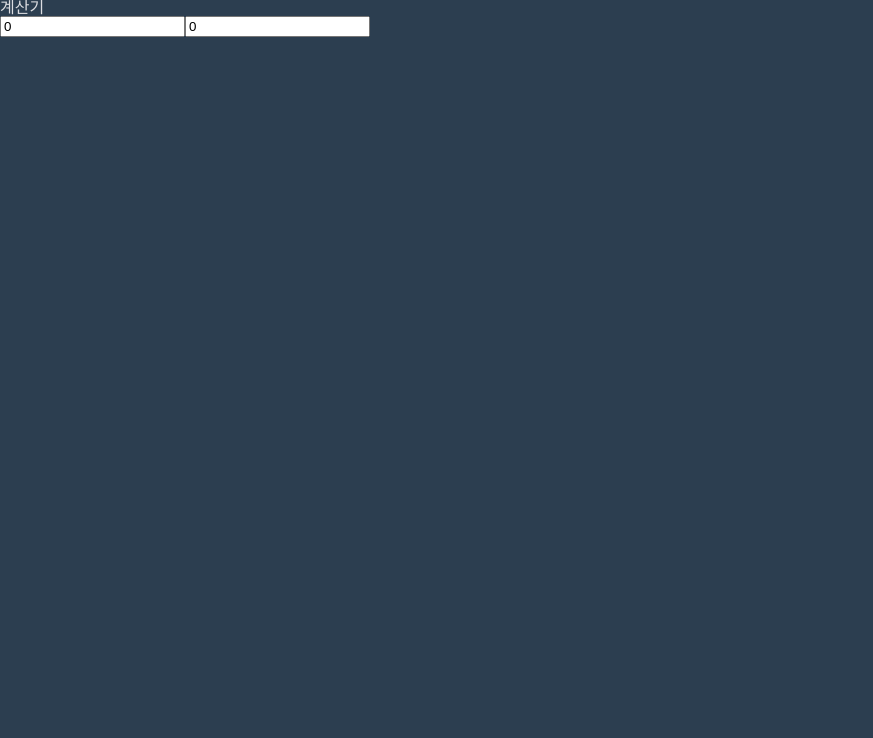
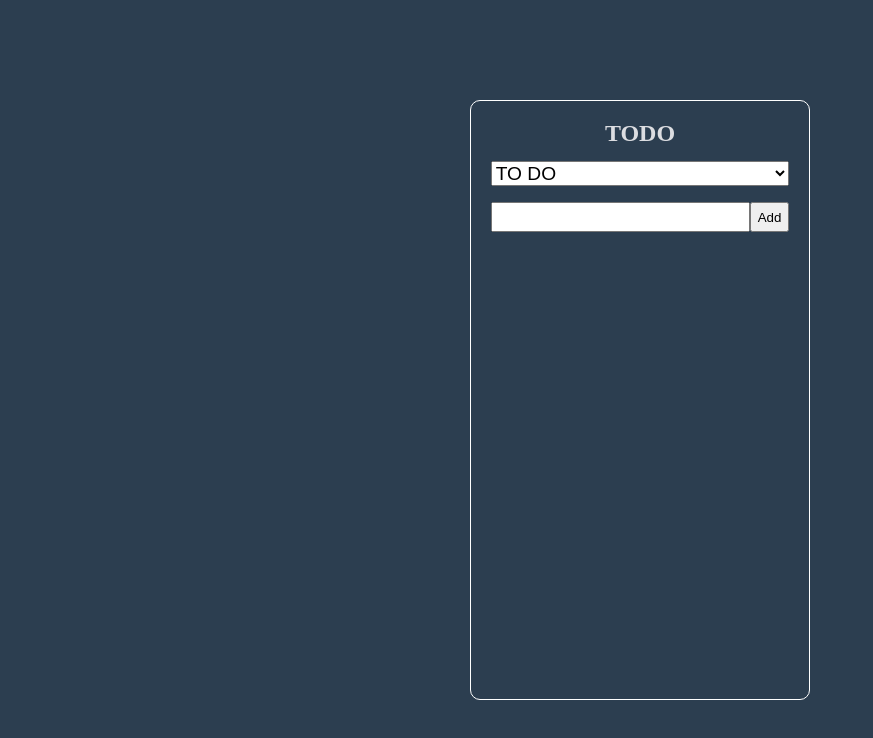
Before and after one commit to min33sky/recoil-todo, a React (Create React App) app: page / in a window 1280 px wide. Shown: the top 738 px of the page, without its empty margins (0-873 px from the left). Built offline with nearby package versions, Linux system fonts and the light colour scheme.

Commit message:
:lipstick: select, input, container

```diff
--- a/package.json
+++ b/package.json
@@ -10,6 +10,7 @@
     "@types/node": "^16.11.19",
     "@types/react": "^17.0.38",
     "@types/react-dom": "^17.0.11",
+    "framer-motion": "^6.2.4",
     "react": "^17.0.2",
     "react-dom": "^17.0.2",
     "react-hook-form": "^7.22.5",
--- a/src/App.tsx
+++ b/src/App.tsx
@@ -50,6 +50,7 @@ const GlobalStyle = createGlobalStyle`
     content: '';
     content: none;
   }
+
   table {
     border-collapse: collapse;
     border-spacing: 0;
@@ -79,8 +80,9 @@ export default function App() {
   return (
     <>
       <GlobalStyle />
-      {/* <TodoList /> */}
-      <TimeCalc />
+      <TodoList />
+
+      {/* <TimeCalc /> */}
     </>
   );
 }
--- a/src/components/CreateTodo.tsx
+++ b/src/components/CreateTodo.tsx
@@ -1,6 +1,19 @@
 import { useForm } from 'react-hook-form';
 import { useRecoilValue, useSetRecoilState } from 'recoil';
+import styled from 'styled-components';
 import { categoryState, todoState } from '../atoms/todoAtom';
+
+const Form = styled.form`
+  display: flex;
+  margin-bottom: 2rem;
+
+  input {
+    flex-grow: 1;
+    outline: none;
+    padding: 2px 4px;
+    font-size: 1.2rem;
+  }
+`;
 
 export interface IForm {
   toDo: string;
@@ -32,7 +45,7 @@ function CreateTodo() {
   };
 
   return (
-    <form onSubmit={handleSubmit(handleValid)}>
+    <Form onSubmit={handleSubmit(handleValid)}>
       <input
         type="text"
         {...register('toDo', {
@@ -40,7 +53,7 @@ function CreateTodo() {
         })}
       />
       <button type="submit">Add</button>
-    </form>
+    </Form>
   );
 }
 
--- a/src/components/Todo.tsx
+++ b/src/components/Todo.tsx
@@ -1,6 +1,12 @@
+import { motion } from 'framer-motion';
 import React from 'react';
 import { useSetRecoilState } from 'recoil';
+import styled from 'styled-components';
 import { Caterogies, ITodo, todoState } from '../atoms/todoAtom';
+
+const Container = styled(motion.li)`
+  /* TODO */
+`;
 
 function Todo({ text, category, id }: ITodo) {
   const setTodos = useSetRecoilState(todoState);
@@ -47,7 +53,7 @@ function Todo({ text, category, id }: ITodo) {
   };
 
   return (
-    <li>
+    <Container layout initial={{ opacity: 0 }} animate={{ opacity: 1 }} exit={{ opacity: 0 }}>
       <span>{text}</span>
       {category !== Caterogies.DOING && (
         <button name="DOING" onClick={handleClick}>
@@ -65,7 +71,7 @@ function Todo({ text, category, id }: ITodo) {
         </button>
       )}
       <button onClick={deleteTodo}>삭제</button>
-    </li>
+    </Container>
   );
 }
 
--- a/src/components/TodoList.tsx
+++ b/src/components/TodoList.tsx
@@ -1,12 +1,45 @@
+import { AnimatePresence, motion } from 'framer-motion';
 import React from 'react';
 import { useRecoilState, useRecoilValue } from 'recoil';
+import styled from 'styled-components';
 import { categoryState, Caterogies, todoSelector } from '../atoms/todoAtom';
 import CreateTodo from './CreateTodo';
 import Todo from './Todo';
 
+const Background = styled.div`
+  display: flex;
+  flex-direction: column;
+  justify-content: center;
+  align-items: center;
+  height: 100vh;
+`;
+
+const Container = styled(motion.div)`
+  display: flex;
+  flex-direction: column;
+
+  min-height: 600px;
+
+  padding: 20px;
+  border: 1px solid white;
+  border-radius: 10px;
+`;
+
+const Title = styled.h1`
+  text-align: center;
+  font-weight: bold;
+  font-size: 1.5rem;
+  margin-bottom: 1rem;
+`;
+
+const Select = styled(motion.select)`
+  margin-bottom: 1rem;
+  font-size: 1.2rem;
+  outline: none;
+`;
+
 function TodoList() {
   const todos = useRecoilValue(todoSelector);
-
   const [category, setCategory] = useRecoilState(categoryState);
 
   const handleInput = (e: React.FormEvent<HTMLSelectElement>) => {
@@ -15,22 +48,26 @@ function TodoList() {
   };
 
   return (
-    <div>
-      <h1>Todos</h1>
-      <hr />
-
-      <select onInput={handleInput} value={category}>
+    <Background>
+      <Container layout>
+        <Title>TODO</Title>
+        <Select onInput={handleInput} value={category}>
           <option value={Caterogies.TO_DO}>TO DO</option>
           <option value={Caterogies.DOING}>DOING</option>
           <option value={Caterogies.DONE}>DONE</option>
-      </select>
+        </Select>
 
         <CreateTodo />
 
+        <motion.ul>
+          <AnimatePresence>
             {todos.map((todo) => (
               <Todo key={todo.id} {...todo} />
             ))}
-    </div>
+          </AnimatePresence>
+        </motion.ul>
+      </Container>
+    </Background>
   );
 }
 
```
Also changed, not shown: 1 other file (tests, documents, lock files or other folders). Lines whose indentation alone changed are shown as unchanged.
